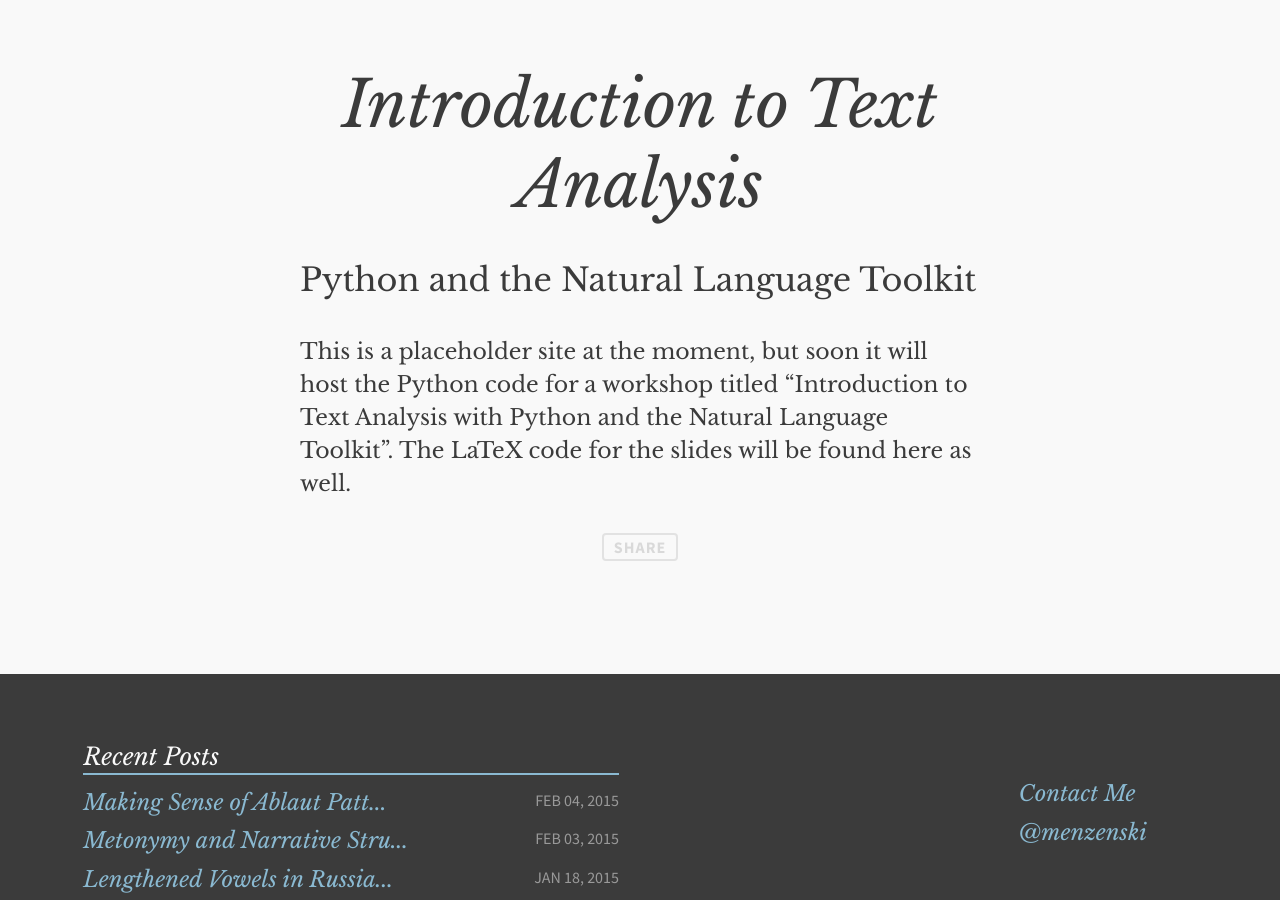
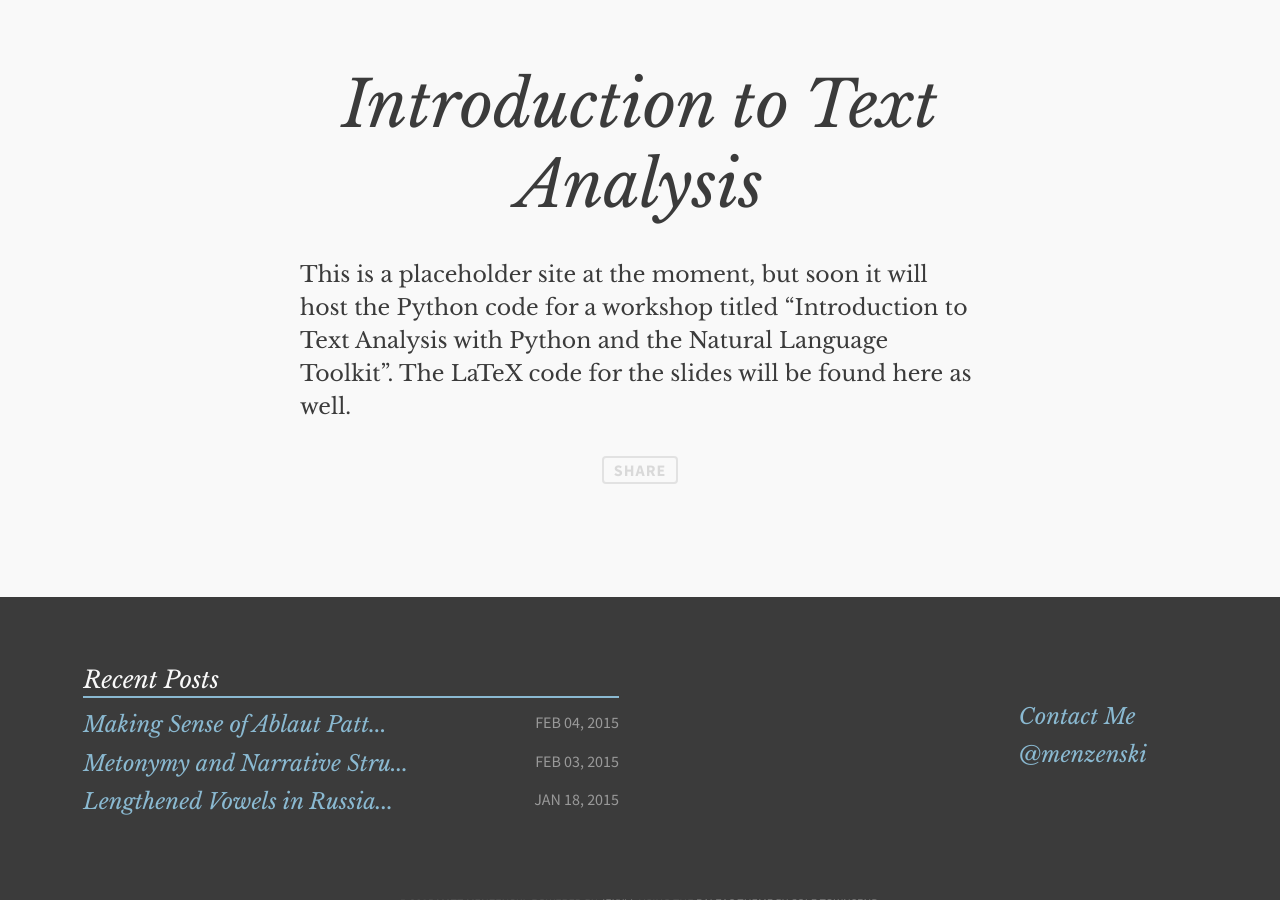
Before and after one commit to menzenski/menzenski.github.io, a Jekyll site: the page built from nltk.md, in a window 1280 px wide and 900 px high, scrolled down 568 px. Built offline with Jekyll 4.4.1, drawn with Linux system fonts in a browser that asks for light colours; comment, search, counter and statistics services are not loaded.

Commit message:
removed description, changed image

```diff
--- a/nltk.md
+++ b/nltk.md
@@ -2,10 +2,10 @@
 layout: post-no-feature
 permalink: /nltk/index.html
 title: Introduction to Text Analysis
-description: "Python and the Natural Language Toolkit"
+description:
 tags: [about, admin, nltk, python]
 image:
-  feature: soft-trees.jpg
+  feature: typewriter.jpg
 ---
 
 This is a placeholder site at the moment, but soon it will host the Python code for
```
